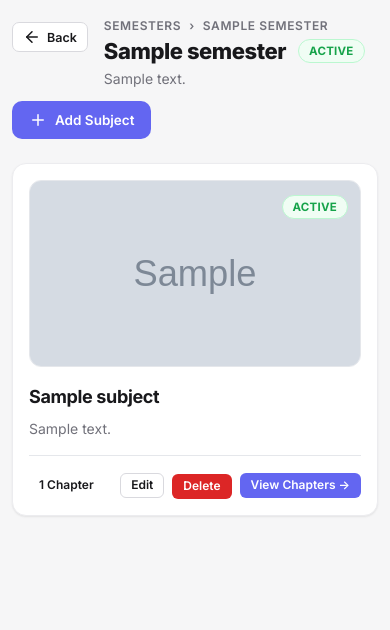
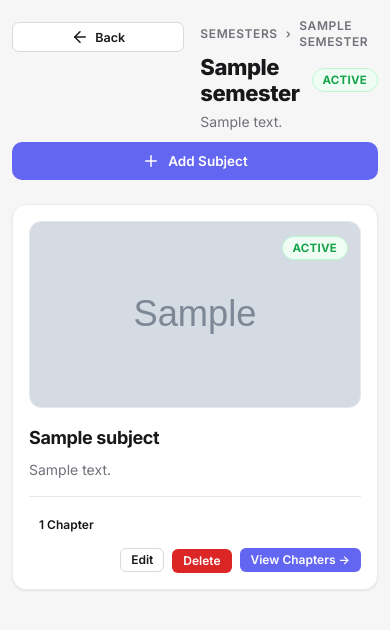
Before and after one commit to ameenul-hashim/notesphere, a Django app: page /dashboard/semesters/1/ in a window 390 px wide. Shown: the part 64-694 px from the top of the page. Run offline with Django 5.2, Linux system fonts and the light colour scheme; a user stored in the database is signed in; tables that the repository leaves empty hold one stand-in row (values such as "Sample post"); grey boxes marked "Sample" are stand-in pictures; parts of the project's set-up code (start-up, migrations or seed data) failed here and were passed over; some libraries are stand-ins or nearby versions.

Commit message:
fix(responsive): full application mobile tablet desktop responsiveness

```diff
--- a/static/css/app.css
+++ b/static/css/app.css
@@ -2048,4 +2048,100 @@ p {
   .card-pad {
     padding: 16px;
   }
-}
+
+  /* Page head stacks vertically with full-width actions */
+  .page-head {
+    gap: 10px;
+  }
+  .page-head .btn {
+    width: 100%;
+    justify-content: center;
+  }
+  /* Action rows wrap and distribute on mobile */
+  .action-row {
+    flex-direction: column;
+  }
+  .action-row .btn,
+  .action-row form {
+    width: 100%;
+  }
+  .action-row .btn {
+    justify-content: center;
+  }
+
+  /* Form cancel/submit buttons go full-width & stack on very small screens */
+  .flex.items-center.gap-3.pt-2,
+  .flex.items-center.gap-3.pt-4 {
+    flex-direction: column;
+  }
+  .flex.items-center.gap-3.pt-2 .btn,
+  .flex.items-center.gap-3.pt-4 .btn {
+    width: 100%;
+    justify-content: center;
+  }
+
+  /* Table: hide less critical columns */
+  .table .col-hide-sm {
+    display: none;
+  }
+
+  /* Modal card: ensure no overflow on tiny phones */
+  .modal-card {
+    padding: 16px;
+    border-radius: 12px;
+  }
+
+  /* Media-card-lg: reduce min-height on mobile */
+  .media-card-lg {
+    min-height: 260px;
+  }
+  .media-card-lg .media-thumb {
+    min-height: 140px;
+  }
+
+  /* Subject & chapter cards: stack footer row */
+  .card .flex.items-center.justify-between.pt-4 {
+    flex-direction: column;
+    align-items: flex-start;
+    gap: 10px;
+  }
+  .card .flex.items-center.justify-between.pt-4 .flex.items-center.gap-2 {
+    width: 100%;
+    justify-content: flex-end;
+  }
+
+  /* Language selection cards: make text smaller */
+  .card.card-pad.transition-all.duration-200.flex.items-center {
+    padding: 14px;
+  }
+
+  /* Breadcrumb title: truncate properly on small screens */
+  .breadcrumb-current {
+    max-width: 140px;
+  }
+
+  /* Stat cards: 1 per row on tiny screens (below 400px) */
+}
+
+@media (max-width: 399px) {
+  .grid.grid-cols-2 {
+    grid-template-columns: 1fr;
+  }
+}
+
+/* Medium screens (tablet) improvements */
+@media (min-width: 640px) and (max-width: 1023px) {
+  .app-main {
+    padding: 22px 18px 48px;
+  }
+  .media-card-lg {
+    min-height: 290px;
+  }
+}
+
+/* Desktop: ensure sidebar + content don't overflow */
+@media (min-width: 1024px) {
+  .app-main {
+    padding: 28px 32px 60px;
+  }
+}
--- a/templates/academics/semester_detail.html
+++ b/templates/academics/semester_detail.html
@@ -32,8 +32,8 @@
     </div>
 
     {% if is_admin %}
-      <div class="flex items-center gap-3">
-        <a href="{% url 'academics:subject_create' %}?semester={{ semester.pk }}" class="btn btn-primary inline-flex items-center gap-2">
+      <div class="flex flex-wrap items-center gap-2 w-full sm:w-auto">
+        <a href="{% url 'academics:subject_create' %}?semester={{ semester.pk }}" class="btn btn-primary inline-flex items-center gap-2 w-full sm:w-auto justify-center">
           <svg width="18" height="18" viewBox="0 0 24 24" fill="none" stroke="currentColor" stroke-width="2" stroke-linecap="round" stroke-linejoin="round">
             <line x1="12" y1="5" x2="12" y2="19"/><line x1="5" y1="12" x2="19" y2="12"/>
           </svg>
--- a/templates/admins/dashboard.html
+++ b/templates/admins/dashboard.html
@@ -7,7 +7,7 @@
   <p class="page-subtitle">Overview of student accounts and academic content.</p>
 </div>
 
-<div class="grid grid-cols-2 md:grid-cols-3 xl:grid-cols-6 gap-4">
+<div class="grid grid-cols-1 sm:grid-cols-2 md:grid-cols-3 xl:grid-cols-6 gap-4">
   {% include "_stat_card.html" with label="Total Students" value=total_students url=student_list_url %}
   {% include "_stat_card.html" with label="Active" value=active_students url=active_list_url %}
   {% include "_stat_card.html" with label="Inactive" value=inactive_students url=inactive_list_url %}
```
